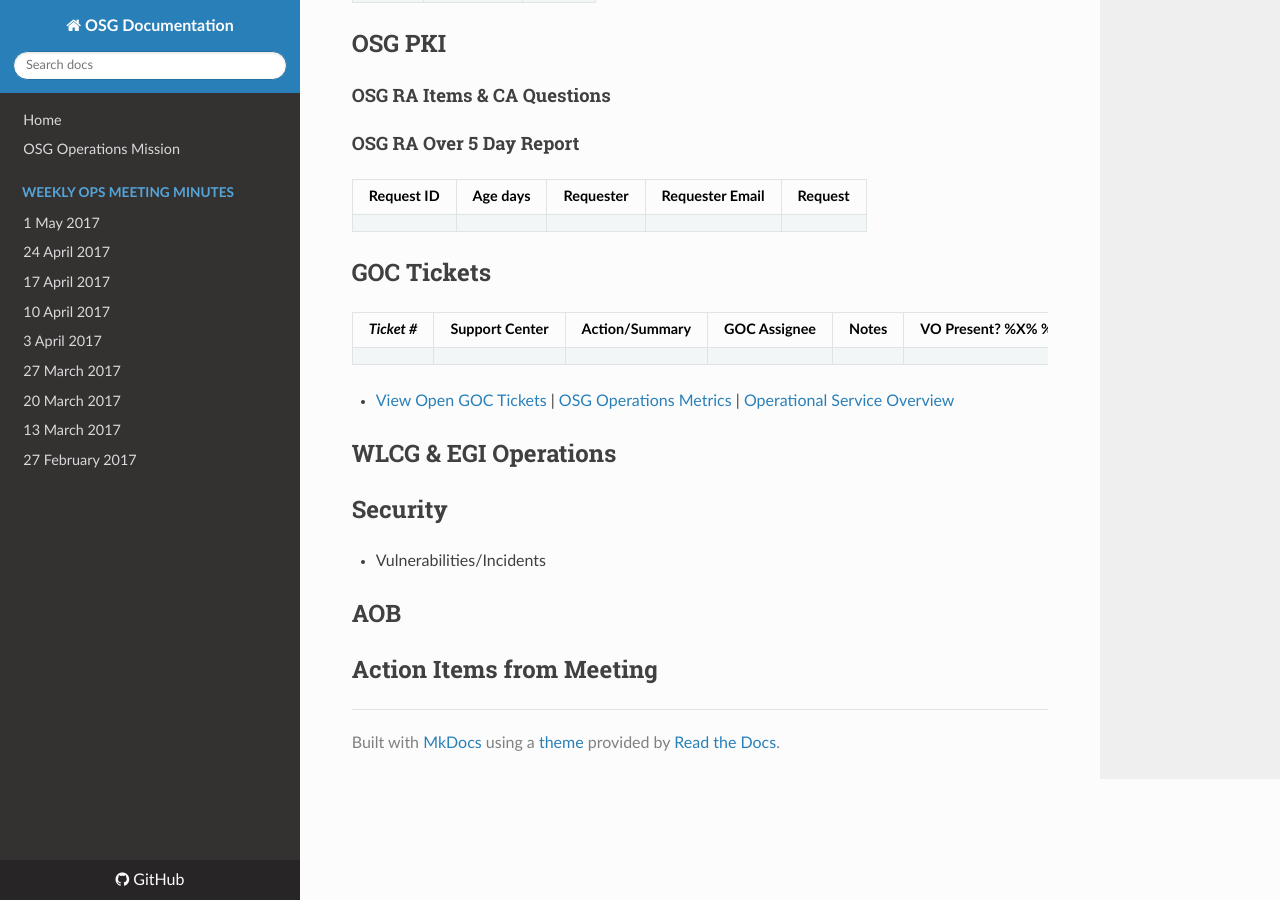
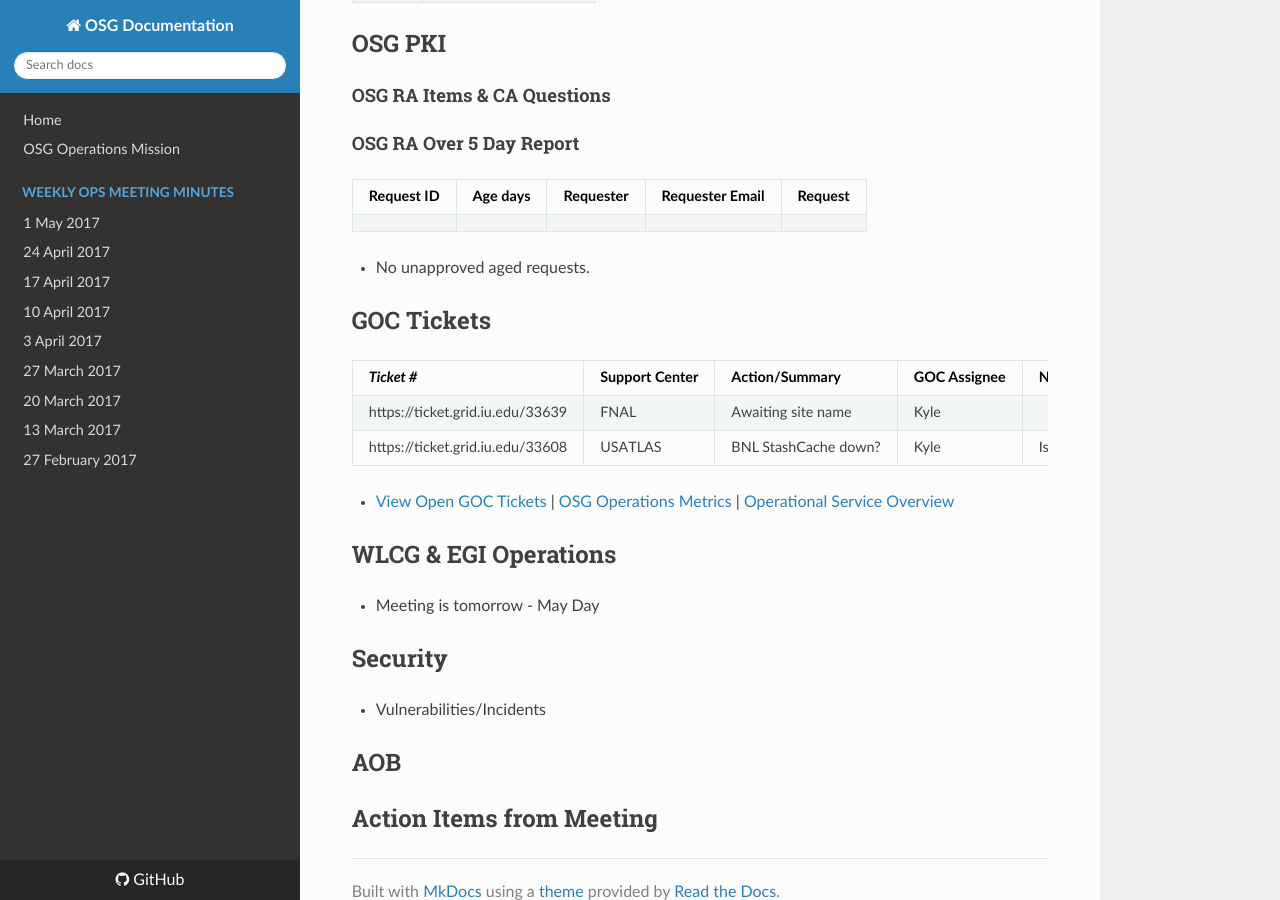
Before and after one commit to osg-htc/operations, an MkDocs documentation site: the page built from docs/WeeklyMinutes/01May2017.md, in a window 1280 px wide and 900 px high, scrolled down 2845 px. Built offline with MkDocs 1.6.1, drawn with Linux system fonts in a browser that asks for light colours; nearby versions of some CDN libraries; old or Windows-style settings are respelled for this version of MkDocs.

Commit message:
Update 01May2017.md

```diff
--- a/docs/WeeklyMinutes/01May2017.md
+++ b/docs/WeeklyMinutes/01May2017.md
@@ -65,15 +65,22 @@
 |Request ID	|Age days	|Requester	|Requester Email		|Request |
 | --------- | ------- | --------- | ----------------- | ------ |
 
+   * No unapproved aged requests.
+
 ## GOC Tickets
 
 | *Ticket #* | Support Center | Action/Summary | GOC Assignee | Notes | VO Present? %X% %Y%|
 | ---------- | -------------- | -------------- | ------------ | ----- | ------------------ |
+| https://ticket.grid.iu.edu/33639 | FNAL | Awaiting site name | Kyle |
+| https://ticket.grid.iu.edu/33608 | USATLAS | BNL StashCache down? | Kyle | Is Hiro the admin? Anyone else? |
+
 
    * [View Open GOC Tickets](https://ticket.grid.iu.edu/goc/list/open) | [OSG Operations Metrics](https://twiki.grid.iu.edu/bin/view/Operations/TicketReports) | [Operational Service Overview](http://myosg.grid.iu.edu/miscstatus?count_sg_1&count_active=on&count_enabled=on&datasource=status)
 
 
 ## WLCG & EGI Operations
+
+   * Meeting is tomorrow - May Day
 
 ## Security
    * Vulnerabilities/Incidents
```
